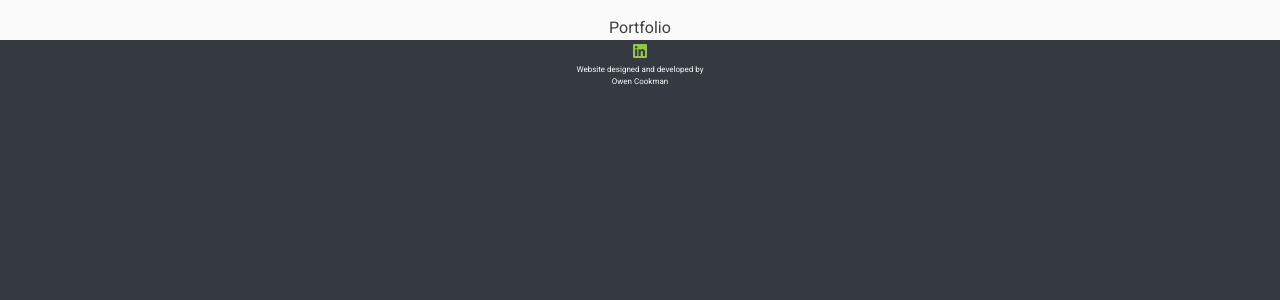
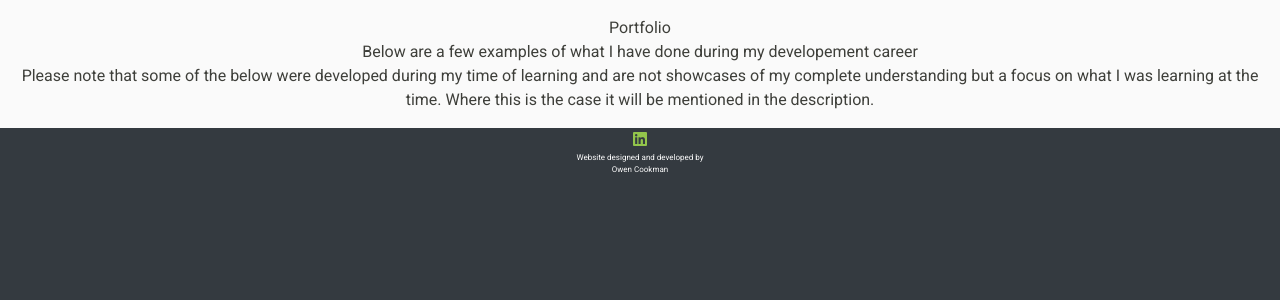
Before and after one commit to OwenCookman/owen-webdev, a Django app: page /portfolio/portfolio/ in a window 1280 px wide. Shown: the part 71-371 px from the top of the page. Run offline with Django 3.2, Linux system fonts and the light colour scheme; some libraries are stand-ins or nearby versions; some web fonts are replaced.

Commit message:
Added introduction to portfolio

```diff
--- a/portfolio/templates/portfolio.html
+++ b/portfolio/templates/portfolio.html
@@ -1,9 +1,19 @@
 {% extends 'layout/base.html' %}
-
+{% load static %}
 {% block page_title %}Portfolio Page{% endblock %}
 
 {% block page_heading %}Portfolio{% endblock %}
 
 {% block content %}
+<div class="row">
+	<div class="col">
+		<p>Below are a few examples of what I have done during my developement career<br>
+Please note that some of the below were developed during my time of learning and
+are not showcases of my complete understanding but a focus on what I was learning
+at the time. Where this is the case it will be mentioned in the description.</p>
+	</div>
+</div>
+
+
 
 {% endblock %}
```
